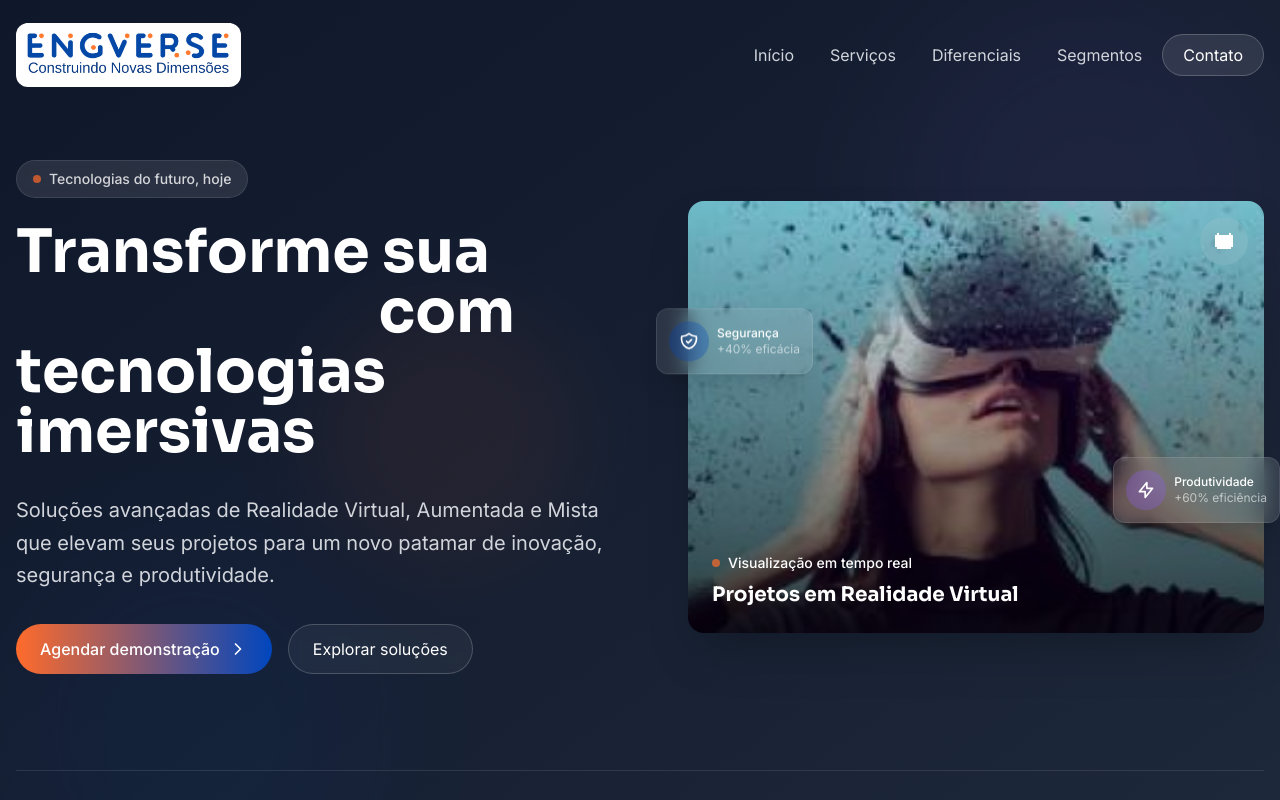
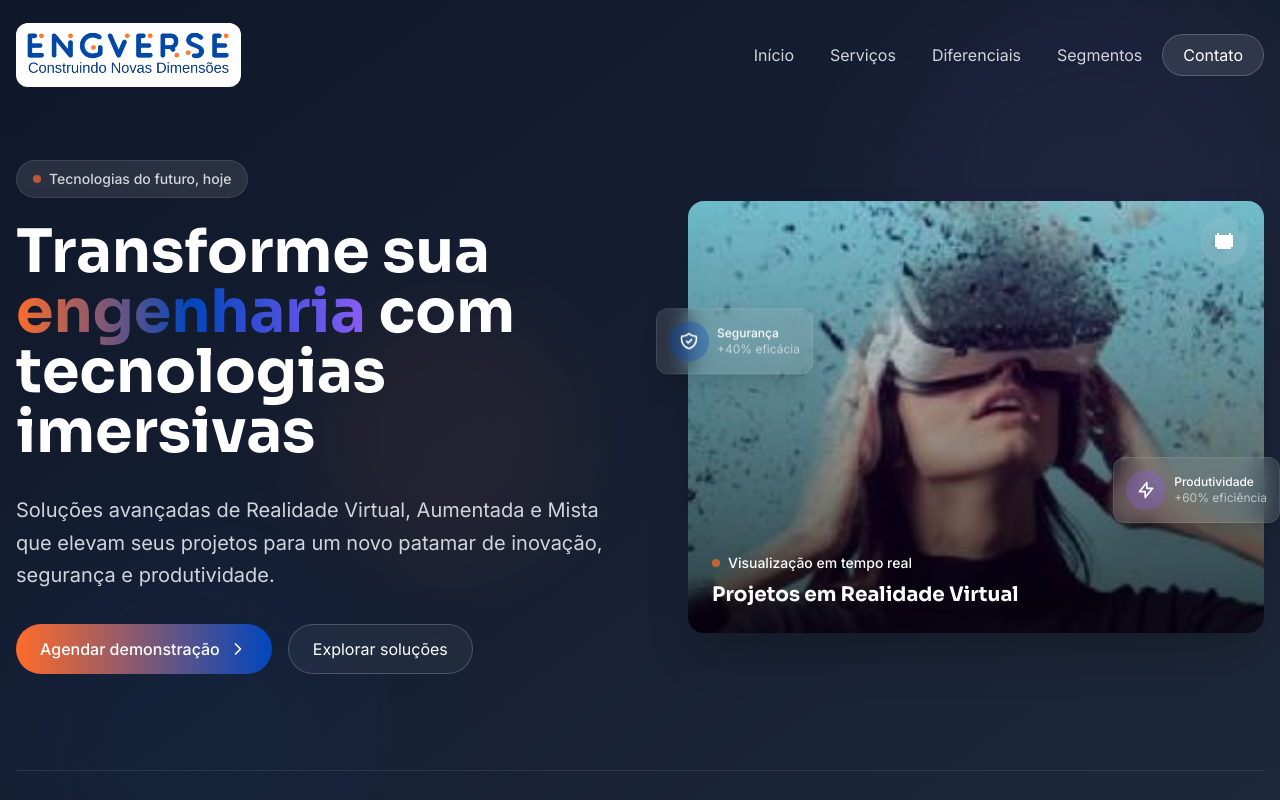
Before and after one commit to compostoweb/engverse-immersive-landing, a React (Vite) app: page / in a window 1280 px wide. Shown: the top 800 px of the page. Built offline with nearby package versions, Linux system fonts and the light colour scheme.

Commit message:
Visual edit in Lovable
Edited UI in Lovable

```diff
--- a/src/components/HeroSection.tsx
+++ b/src/components/HeroSection.tsx
@@ -24,7 +24,7 @@ const HeroSection = () => {
             </div>
 
             <h1 className="text-4xl md:text-5xl lg:text-6xl font-bold text-white mb-8 leading-tight">
-              Transforme sua <span className="bg-clip-text text-transparent bg-gradient from-engverse-orange">engenharia</span> com tecnologias imersivas
+              Transforme sua <span className="bg-clip-text text-transparent bg-gradient-to-r from-engverse-orange via-engverse-blue to-engverse-purple">engenharia</span> com tecnologias imersivas
             </h1>
 
             <p className="text-xl text-gray-300 mb-8 leading-relaxed">
```
